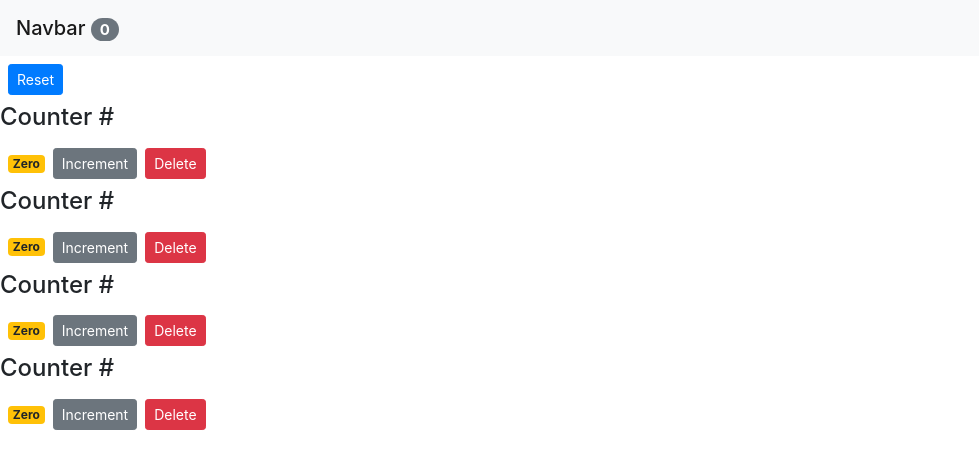
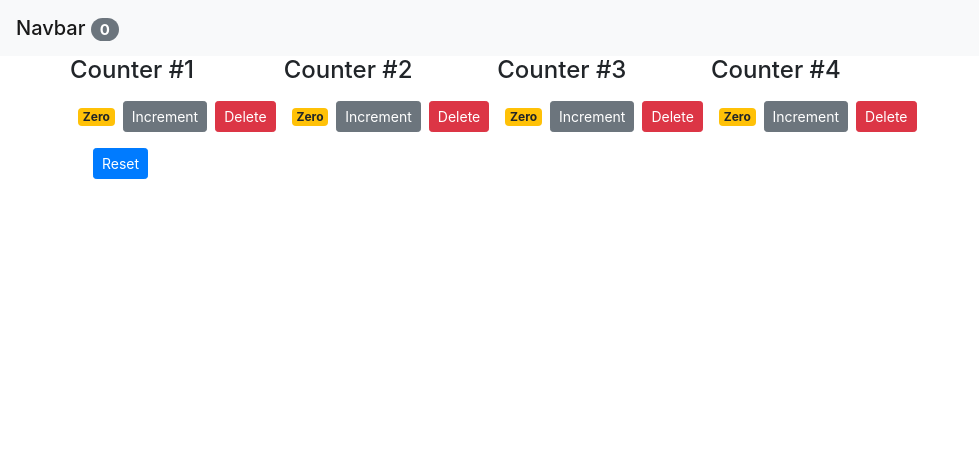
Before and after one commit to efriedla/react-clicker, a React (Create React App) app: page / in a window 1280 px wide. Shown: the top 468 px of the page, without its empty margins (0-979 px from the left). Built offline with nearby package versions, Linux system fonts and the light colour scheme.

Commit message:
fixed clicker

```diff
--- a/src/App.js
+++ b/src/App.js
@@ -37,15 +37,17 @@ class App extends Component {
 
   render() {
     return (
-      <React.Fragment>
-        <Nav totalCounters={this.state.counters.filter(c => c.value > 0).length}/>
+      <React.Fragment >
+        <Nav totalCounters={this.state.counters.filter(c => c.value > 0).length} />
+        <div className="pg-5 gt-5 container">
         <Counters
           onReset={this.handleReset}
           onDelete={this.handleDelete}
           onIncremenet={this.handleIncrement}
           counters={this.state.counters}
 
-        />
+          />
+          </div>
 
 
     </React.Fragment>
--- a/src/components/clicker.jsx
+++ b/src/components/clicker.jsx
@@ -3,9 +3,9 @@ import React, { Component } from 'react';
 class Counter extends Component {
 
     render() {
-        return(
-            <div>
-                <h4>Counter #{this.props.id}</h4>
+        return (
+            <div >
+                <h4>Counter #{this.props.counter.id}</h4>
                 <span className={this.getBadgeClass()}>{this.formateCount()}</span>
                 <button
                     onClick={() => this.props.onIncremenet(this.props.counter)}
--- a/src/components/counters.jsx
+++ b/src/components/counters.jsx
@@ -7,11 +7,9 @@ class Counters extends Component {
     render() {
         const { onReset, onDelete, onIncremenet, counters } = this.props;
         return (
-            <div>
-                <button
-                    onClick={onReset}
-                    className="btn btn-primary btn-sm m-2"
-                >Reset</button>
+            <div >
+
+                <span className="row align-items-center">
                 {counters.map(counter =>
                     <Counter
                         key={counter.id}
@@ -22,6 +20,11 @@ class Counters extends Component {
 
                     </Counter>)}
 
+                </span>
+                <button
+                    onClick={onReset}
+                    className="btn btn-primary btn-sm m-2 gx-5"
+                >Reset</button>
             </div>
          );
     }
```
